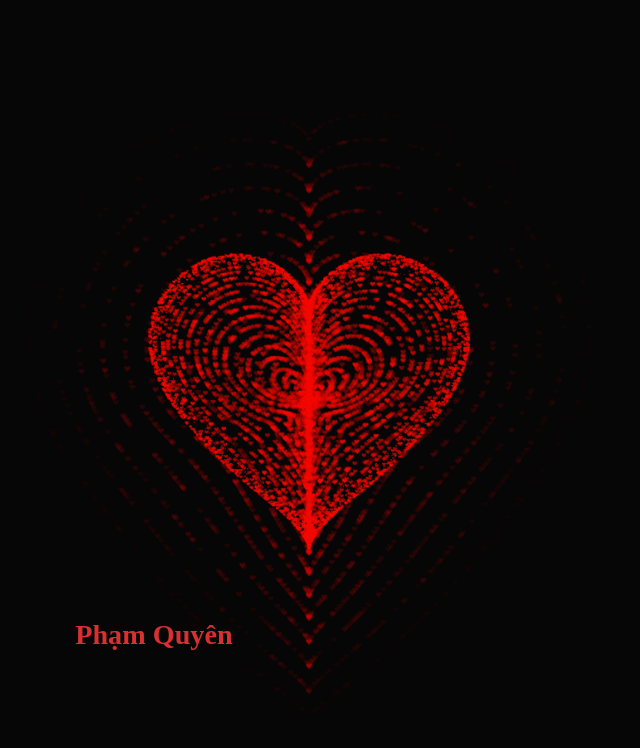
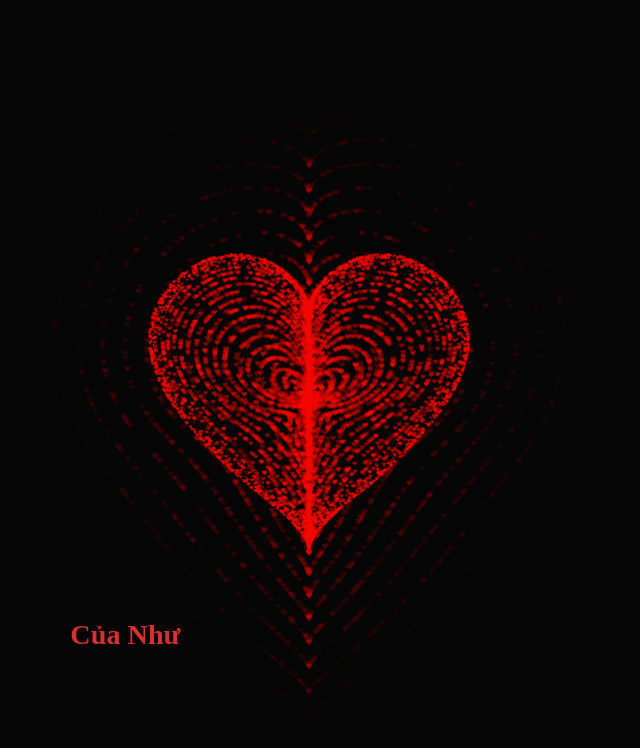
Before and after one commit to Ngdung1204/tangquyenngao, a plain HTML site: page index.html in a window 1280 px wide. Shown: the whole page, without its empty margins (331-971 px from the left). Drawn offline with Linux system fonts and the light colour scheme; animation ran at ten frames a second.

Commit message:
Update index.html

```diff
--- a/index.html
+++ b/index.html
@@ -23,7 +23,7 @@ canvas {
  </HEAD>
  <BODY>
   <div class="box">
-    <h2 class="name">Phạm Quyên</h2>
+    <h2 class="name">Của Như </h2>
     <canvas id="pinkboard"></canvas>
   </div>
 <script>
```
